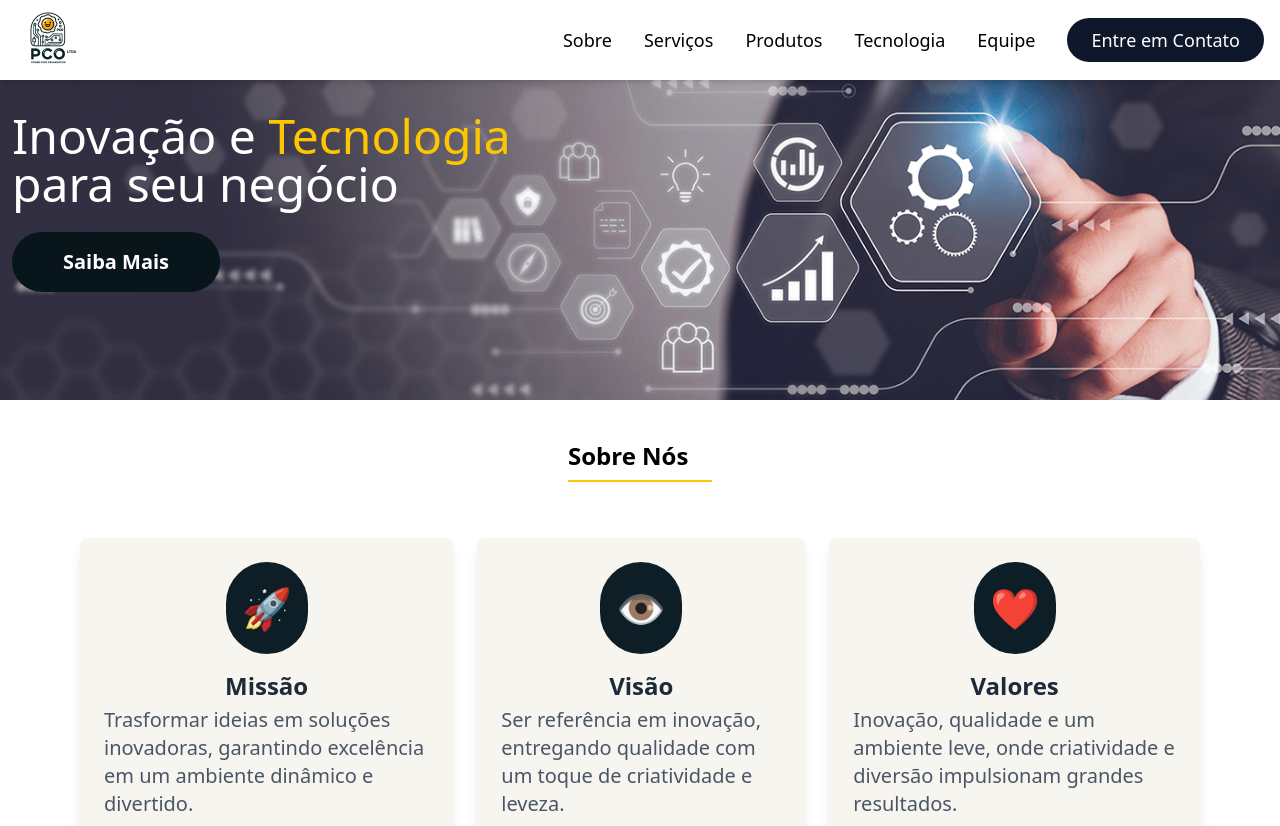
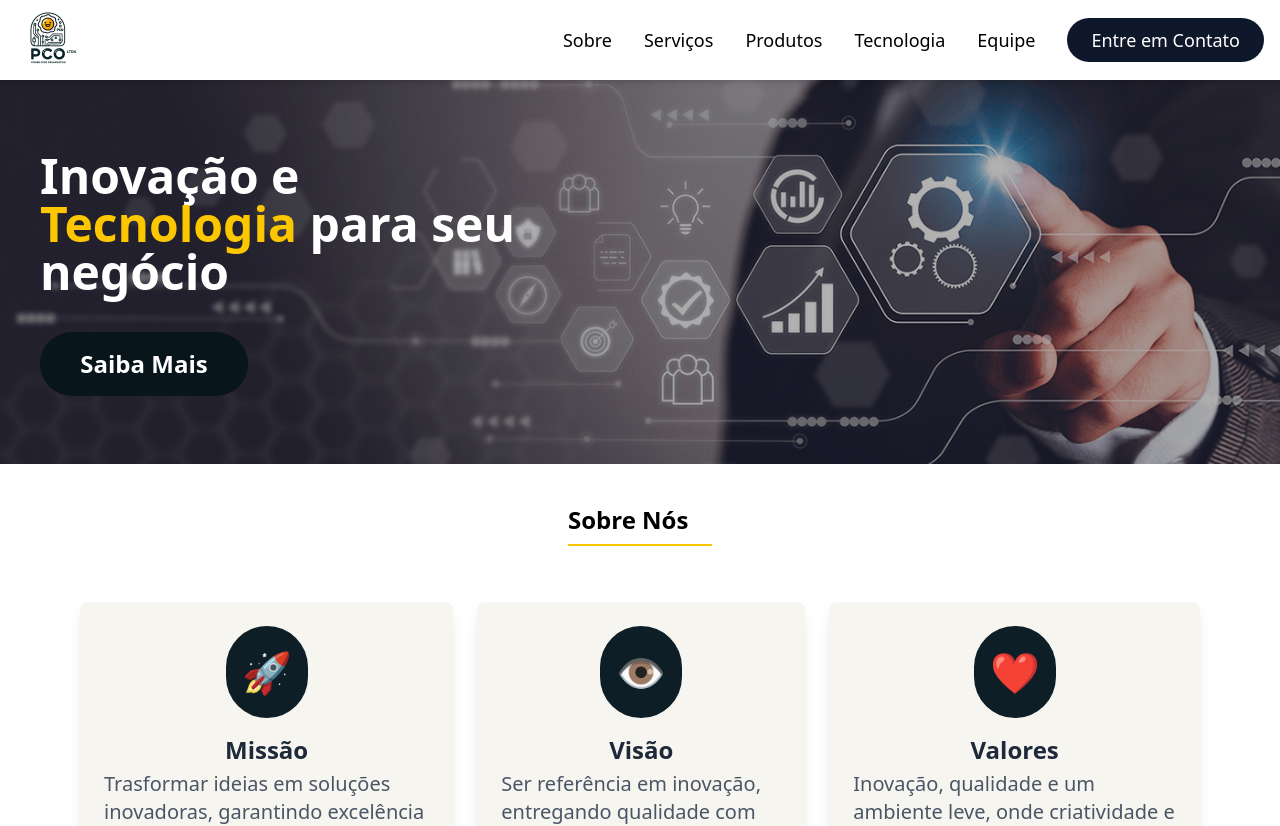
Before and after one commit to BrunoAlexys/pco, a React (Vite) app: page / in a window 1280 px wide. Shown: the top 826 px of the page. Built offline with nearby package versions, Linux system fonts and the light colour scheme.

Commit message:
Posicionando os itens do banner

```diff
--- a/src/components/banner.tsx
+++ b/src/components/banner.tsx
@@ -1,19 +1,20 @@
 import ImageBanner from '../assets/banner.png';
+import PlanoDeFundo from '../assets/PlanoFundo.png';
 
 function Banner() {
     return (
-        <div className="relative w-full h-40 md:h-60 lg:h-80 mt-20">
+        <div className="relative w-full h-48 sm:h-44 md:h-64 lg:h-80 xl:h-96 mt-20">
             <img
-                src={ImageBanner}
+                src={PlanoDeFundo}
                 alt="Banner"
                 className='w-full h-full object-cover'
             />
-            <div className='absolute left-3 right-auto bottom-auto top-4 md:top-8 flex flex-col items-start w-[80%] md:w-[55%] lg:w-[40%] gap-4 md:gap-6'>
-                <p className='text-2xl md:text-4xl lg:text-5xl font-medium text-white'>
+            <div className='absolute left-4 sm:left-6 md:left-8 lg:left-8 xl:left-10 right-auto bottom-auto top-4 md:top-8 flex flex-col items-start w-[70%] sm:w-[38%] md:w-[55%] lg:w-[50%] xl:w-[40%] gap-4 mt-2 md:gap-6 lg:mt-8 xl:mt-10'>
+                <p className='text-2xl md:text-4xl lg:text-5xl font-bold text-white pb-0.5 sm:pb-1 md:pb-1 lg:pb-2 xl:pb-3'>
                     Inovação e <span className='text-yellow-400'>Tecnologia</span> para seu negócio
                 </p>
                 <button
-                    className='bg-[#08151b] hover:bg-yellow-400 transition w-32 md:w-52 py-2 md:py-4 rounded-full text-white hover:text-[#08151b] md:text-xl font-bold'
+                    className='bg-[#08151b] hover:bg-yellow-400 transition w-32 md:w-52 py-2 md:py-4 rounded-full text-white hover:text-[#08151b] md:text-xl font-bold lg:text-xl xl:text-2xl'
                 >
                     Saiba Mais
                 </button>
```
Also changed, not shown: src/assets/PlanoFundo.png (added).
